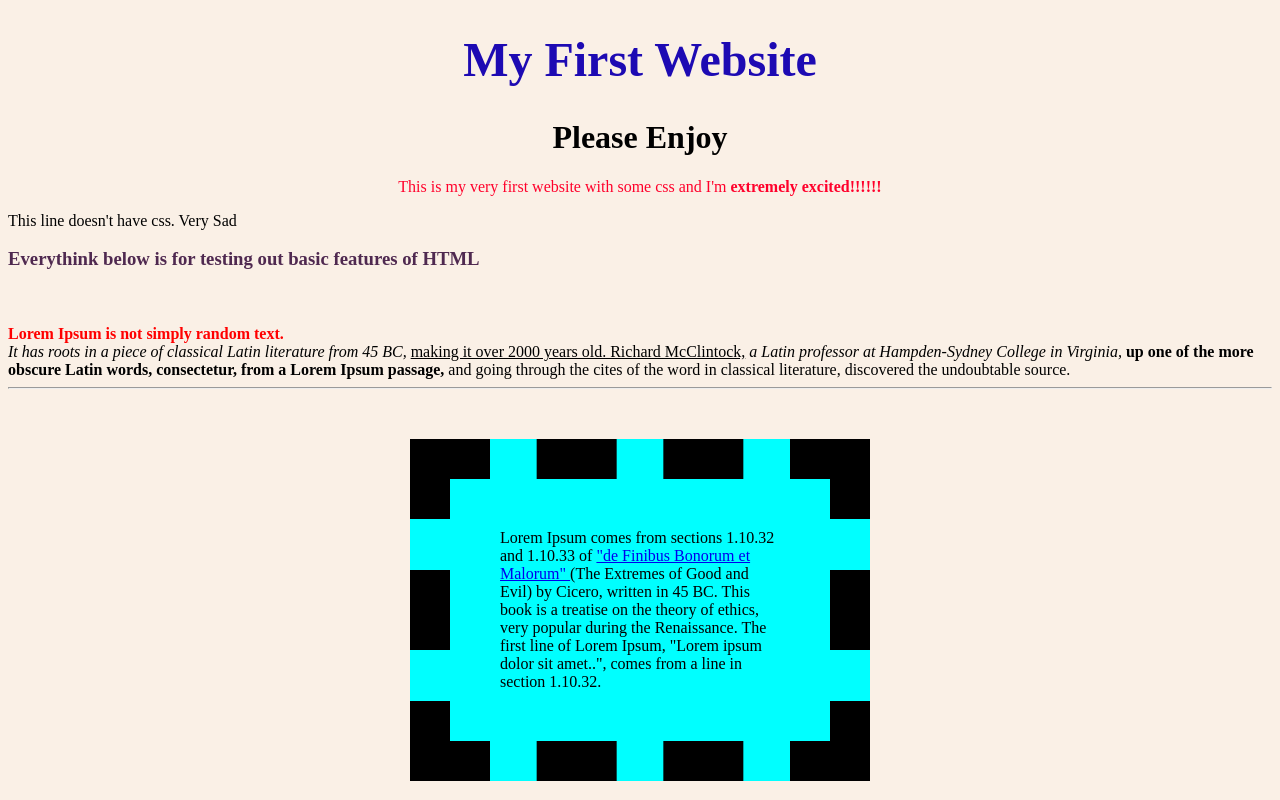
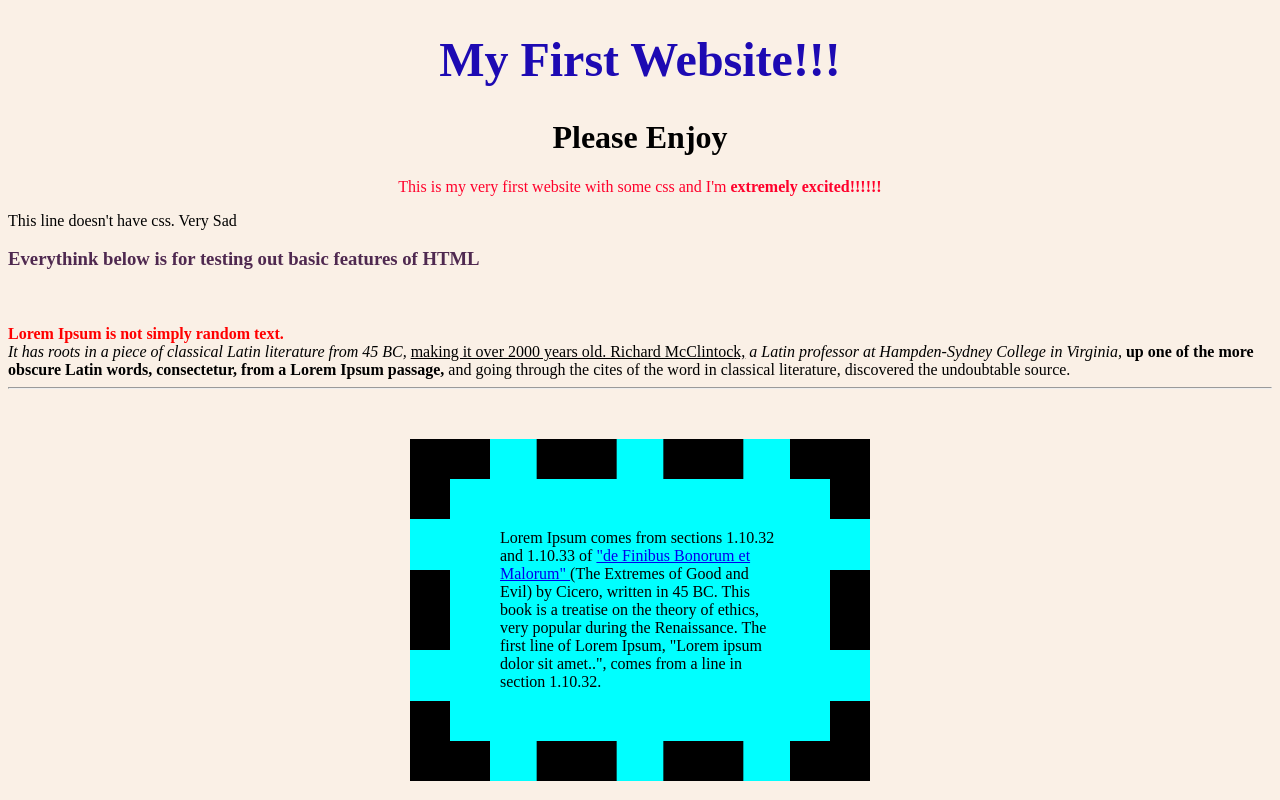
Before and after one commit to danielyang2000/TestWebsite, a plain HTML site: page index.html in a window 1280 px wide. Shown: the top 800 px of the page. Drawn offline with Linux system fonts and the light colour scheme.

Commit message:
test on laptop

```diff
--- a/index.html
+++ b/index.html
@@ -50,7 +50,7 @@
     </head>
 
     <body>
-        <h1 class="large center blue">My First Website</h1>
+        <h1 class="large center blue">My First Website!!! </h1>
         <h1 class="center">Please Enjoy</h1>
 
         <p id = 'para1'>This is my very first website with some css and I'm <b>extremely excited!!!!!!</b></p>
```
